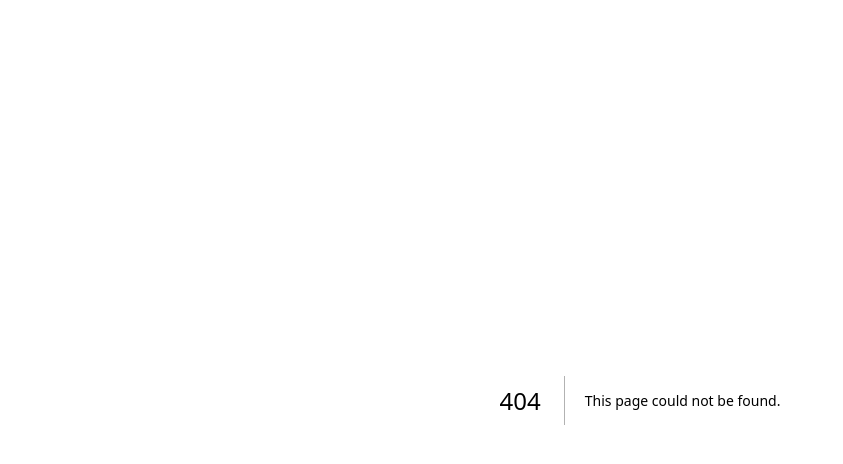
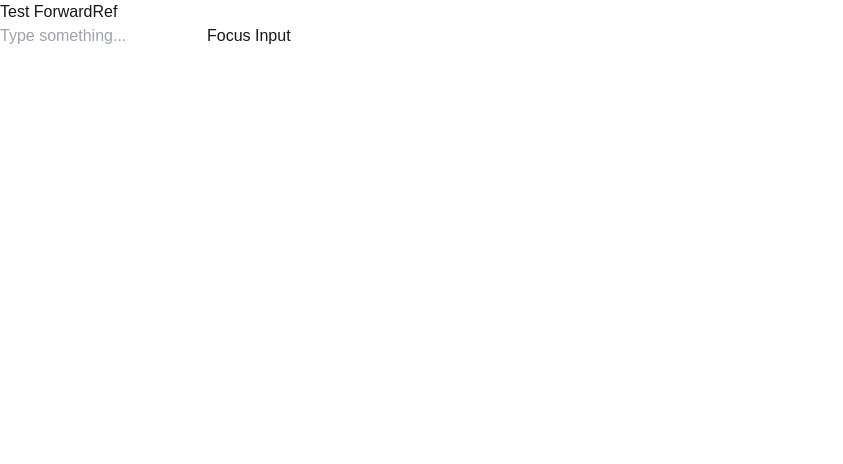
Before and after one commit to MiaomiaoShi1004/tailwind-layout, a Next.js app: page /test-ref in a window 1280 px wide. Before the commit this address had no page. Shown: the top 464 px of the page, without its empty margins (0-843 px from the left). Built offline with nearby package versions, Linux system fonts and the light colour scheme.

Commit message:
add test-ref example

```diff
--- /dev/null
+++ b/src/components/ForwardedInput.tsx
@@ -0,0 +1,14 @@
+import React, { forwardRef } from "react";
+
+interface ForwardedInputProps {
+  placeholder: string;
+}
+
+// eslint-disable-next-line react/display-name
+const ForwardedInput = forwardRef<HTMLInputElement, ForwardedInputProps>(
+  ({ placeholder }, ref) => {
+    return <input ref={ref} placeholder={placeholder} />;
+  }
+);
+
+export default ForwardedInput;
--- /dev/null
+++ b/src/pages/test-ref.tsx
@@ -0,0 +1,22 @@
+import React, { createRef } from "react";
+import ForwardedInput from "../components/ForwardedInput"; // Adjust path if necessary
+
+const TestRef = () => {
+  const inputRef = createRef<HTMLInputElement>();
+
+  const focusInput = () => {
+    if (inputRef.current) {
+      inputRef.current.focus(); // Focus the input element
+    }
+  };
+
+  return (
+    <div>
+      <h1>Test ForwardRef</h1>
+      <ForwardedInput ref={inputRef} placeholder="Type something..." />
+      <button onClick={focusInput}>Focus Input</button>
+    </div>
+  );
+};
+
+export default TestRef;
```
